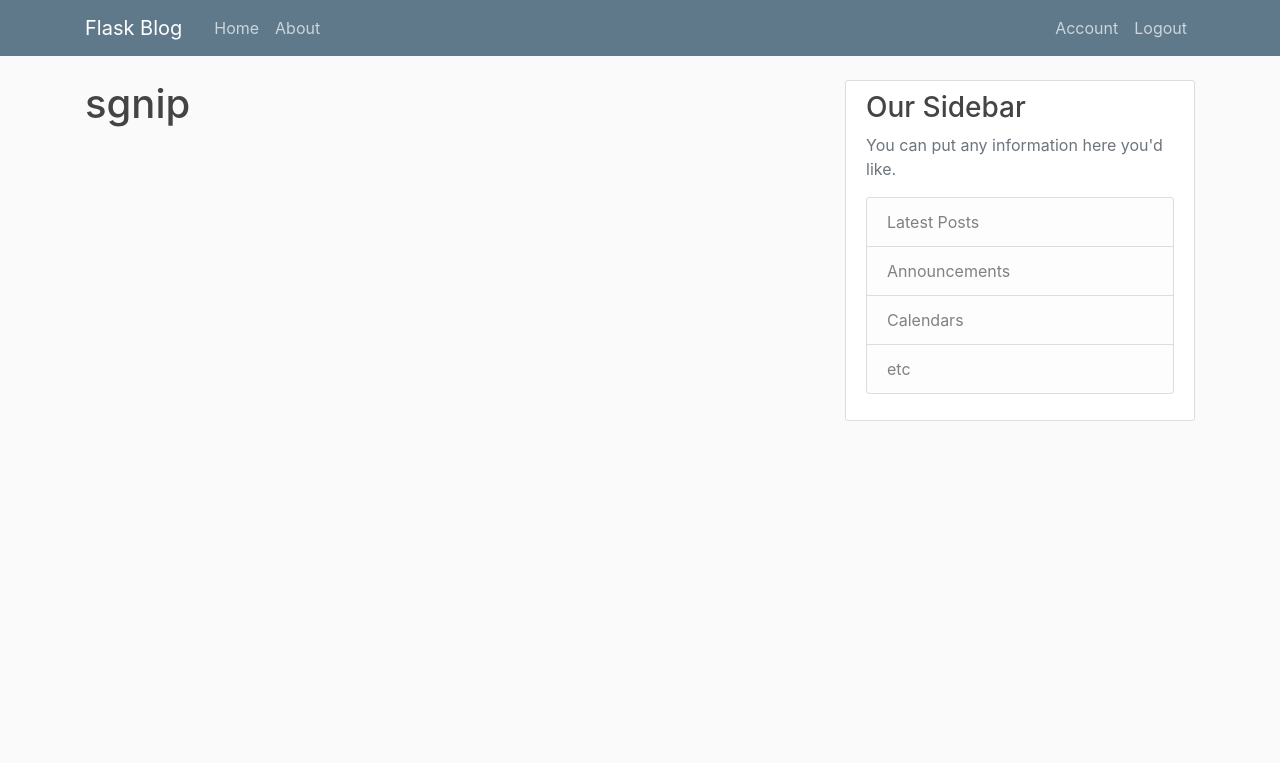
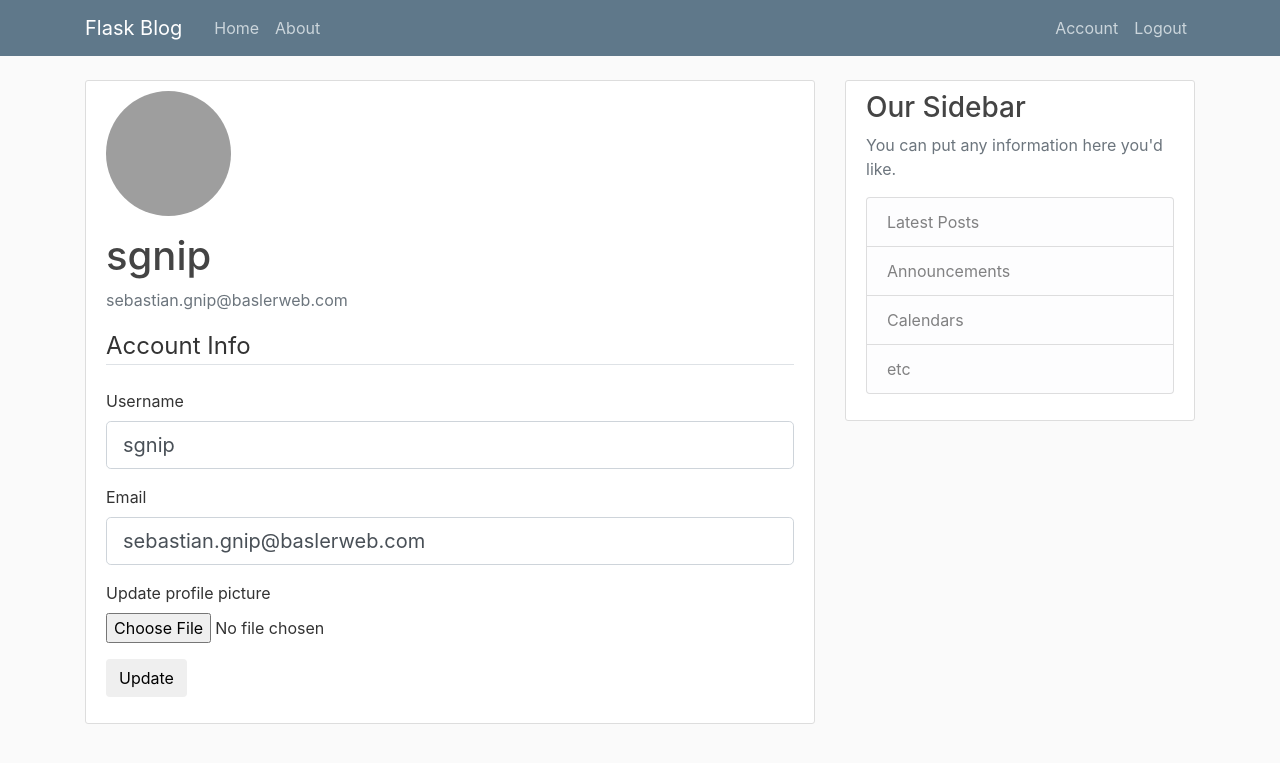
Before and after one commit to sbg-dev/crafting_flask, a Flask app: page /account in a window 1280 px wide. Shown: the top 763 px of the page. Run offline with Flask 2, Linux system fonts and the light colour scheme; a user stored in the database is signed in; some libraries are stand-ins or nearby versions; grey boxes are pictures that could not be loaded.

Commit message:
Username, user email and prifile picture can be updated by user.

```diff
--- a/flaskblog/forms.py
+++ b/flaskblog/forms.py
@@ -1,5 +1,7 @@
 from flask_wtf import FlaskForm
+from flask_wtf.file import FileField, FileAllowed
 from wtforms import StringField, PasswordField, SubmitField, BooleanField
+from flask_login import current_user
 from wtforms.validators import DataRequired, Length, Email, EqualTo, ValidationError
 from flaskblog.models import User
 
@@ -25,3 +27,21 @@ class LoginForm(FlaskForm):
     password = PasswordField('Password', validators=[DataRequired()])
     remember = BooleanField('Remember Me')
     submit = SubmitField('Login')
+
+class UpdateAccountForm(FlaskForm):
+    username = StringField('Username', validators=[DataRequired(), Length(min=2, max=20)])
+    email = StringField('Email', validators=[DataRequired(), Email()])
+    picture = FileField('Update profile picture', validators=[FileAllowed(['jpg', 'png'])])
+    submit = SubmitField('Update')
+
+    def validate_username(self, username):
+        if username.data != current_user.username:
+            user = User.query.filter_by(username=username.data).first()
+            if user:
+                raise ValidationError('That email is taken. Please choose another one.')
+
+    def validate_email(self, email):
+        if email.data != current_user.email:
+            user = User.query.filter_by(email=email.data).first()
+            if user:
+                raise ValidationError('That username is taken. Please choose another one.')
--- a/flaskblog/routes.py
+++ b/flaskblog/routes.py
@@ -1,7 +1,9 @@
-
+import os
+import secrets
+from PIL import Image
 from flask import render_template, url_for, flash, redirect, request
 from flaskblog import app, db, bcrypt
-from flaskblog.forms import RegistrationForm, LoginForm
+from flaskblog.forms import RegistrationForm, LoginForm, UpdateAccountForm
 from flaskblog.models import User, Post
 from flask_login import login_user, current_user, logout_user, login_required
 
@@ -37,7 +39,7 @@ def register():
     if form.validate_on_submit():
         hashed_password = bcrypt.generate_password_hash(form.password.data).decode('utf8')
         user = User(username=form.username.data, email=form.email.data, password=hashed_password)
-        db.session.add(user)
+        db.sesion.add(user)
         db.session.commit()
         flash(f'Your account has been created! You can now log in.', 'success')
         return redirect(url_for('login'))
@@ -63,7 +65,33 @@ def logout():
     logout_user()
     return redirect(url_for('home'))
 
-@app.route("/account")
+def save_picture(form_picture):
+    random_hex = secrets.token_hex(8)
+    _, f_ext = os.path.split(form_picture.filename)
+    picture_fn = random_hex + f_ext
+    picture_path = os.path.join(app.root_path, 'static/profile_pics', picture_fn)
+    output_size = (125, 125)
+    i = Image.open(form_picture)
+    i.thumbnail(output_size)
+    i.save(picture_path)
+
+    return picture_fn
+
+@app.route("/account", methods=['GET', 'POST'])
 @login_required
 def account():
-    return render_template('account.html', title='Account')
+    form = UpdateAccountForm()
+    if form.validate_on_submit():
+        if form.picture.data:
+            picture_file = save_picture(form.picture.data)
+            current_user.image_file = picture_file
+        current_user.username = form.username.data
+        current_user.email = form.email.data
+        db.session.commit()
+        flash('You account has been updated!', 'success')
+        return redirect(url_for('account'))
+    elif request.method == 'GET':
+        form.username.data = current_user.username
+        form.email.data = current_user.email
+    image_file = url_for('static', filename='profile_pics/' + current_user.image_file)
+    return render_template('account.html', title='Account', image_file=image_file, form=form)
--- a/flaskblog/templates/account.html
+++ b/flaskblog/templates/account.html
@@ -1,4 +1,54 @@
 {% extends "layout.html" %}
 {% block content %}
-    <h1>{{ current_user.username }} </h1>
+    <div class="content-section">
+        <img class="rounded-circle account-img" src="{{ image_file }}">
+        <div class="media-body">
+            <h2 class="account-heading">{{ current_user.username }}</h2>
+            <p class="text-secondary">{{ current_user.email }}</p>
+        </div>
+            <form method="POST" action="" enctype="multipart/form-data">
+                {{ form.hidden_tag() }}
+                <fieldset class="form_group">
+                    <legend class="border-bottom mb-4">Account Info</legend>
+                    <div class="form-group">
+                        {{ form.username.label(class="form-control-label") }}
+                        {% if form.username.errors %}
+                            {{ form.username(class="form-control form-control-lg is-invalid") }}
+                            <div class="invalid-feedback">
+                                {% for error in form.username.errors %}
+                                    <span>{{ error }}</span>
+                                {% endfor %}
+                            </div>
+                        {% else %}
+                            {{ form.username(class="form-control form-control-lg") }}
+                        {% endif %}
+                    </div>
+                    <div class="form-group">
+                        {{ form.email.label(class="form-control-label") }}
+                        {% if form.email.errors %}
+                        {{ form.email(class="form-control form-control-lg is-invalid") }}
+                        <div class="invalid-feedback">
+                            {% for error in form.email.errors %}
+                            <span>{{ error }}</span>
+                            {% endfor %}
+                        </div>
+                        {% else %}
+                        {{ form.email(class="form-control form-control-lg") }}
+                        {% endif %}
+                    </div>
+                     <div class="form-group">
+                        {{ form.picture.label() }}
+                        {{ form.picture(class="form-control-file") }}
+                        {% if form.picture.errors %}
+                            {% for error in form.picture.errors %}
+                                <span class="text-danger"> {{ error }}</span></br>
+                            {% endfor %}
+                        {% endif %}
+                     </div>
+                </fieldset>
+                <div class="form-group">
+                    {{ form.submit(class="btn btn-outline-online-info") }}
+                </div>
+            </form>
+    </div>
 {% endblock content %}
```
Also changed, not shown: flaskblog/templates/register.html (+1 -27 lines), flaskblog/site.db, flaskblog/static/profile_pics/default.jpg (added).
